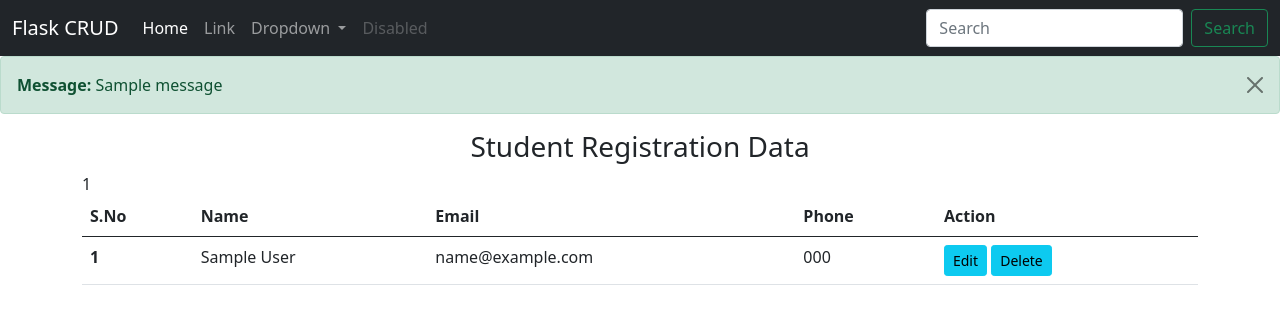
After one commit to er-gagan/Flask-Crud-App, a Flask app: page /show in a window 1280 px wide. The commit adds this page. Shown: the top 324 px of the page. Run offline with Flask 2, Linux system fonts and the light colour scheme; tables that the repository leaves empty hold one stand-in row (values such as "Sample post"); one stand-in notice (Sample message) is shown.

Commit message:
Adding Delete Functionality
Adding Delete Functionality
Edit Functionality Added

```diff
--- a/FlaskCRUDenv/Flask CRUD/main.py
+++ b/FlaskCRUDenv/Flask CRUD/main.py
@@ -1,4 +1,4 @@
-from flask import Flask, render_template, request, flash
+from flask import Flask, render_template, request, flash, redirect
 from flask_sqlalchemy import SQLAlchemy
 
 app = Flask(__name__)
@@ -26,4 +26,20 @@ def home():
         flash("Data Stored Into Database")
     return render_template("Pages/home.html")
 
+@app.route('/show')
+def show():
+    data = Students.query.all()
+    return render_template("pages/show.html", data=data)
+
+
+
+
+@app.route('/delete')
+def delete():
+    id = request.args.get('id')
+    Students.query.filter_by(id = id).delete()
+    db.session.commit()
+    flash("Student Data Successfully Delete into Database")
+    return redirect("/show")
+
 app.run(debug=True)
--- /dev/null
+++ b/FlaskCRUDenv/Flask CRUD/templates/Pages/show.html
@@ -0,0 +1,78 @@
+{% extends 'base.html' %}
+
+{% block info %}
+{% with messages = get_flashed_messages() %}
+{% if messages %}
+{% for message in messages %}
+<div class="alert alert-success alert-dismissible fade show" role="alert">
+    <span><strong> Message: </strong>{{ message }}</span>
+    <button type="button" class="btn-close" data-bs-dismiss="alert" aria-label="Close"></button>
+</div>
+{% endfor %}
+{% endif %}
+{% endwith %}
+{% endblock info %}
+
+
+{% block body %}
+<div class="container">
+    <div class="text-center mt-3">
+        <h3>Student Registration Data</h3>
+    </div>
+    <table class="table">
+        <thead>
+            <tr>
+                <th scope="col">S.No</th>
+                <th scope="col">Name</th>
+                <th scope="col">Email</th>
+                <th scope="col">Phone</th>
+                <th scope="col">Action</th>
+            </tr>
+        </thead>
+        <tbody>
+            {% for d in data %}
+            <tr>
+                <th scope="row">{{loop.index}}</th>
+                <td>{{d.Name}}</td>
+                <td>{{d.Email}}</td>
+                <td>{{d.Phone}}</td>
+                {# href="/edit?id={{d.id}} #}
+                {{d.id}}
+                <td><a data-bs-toggle="modal" data-bs-target="#editModal" class="btn btn-info btn-sm">Edit</a> <a
+                        href="/delete?id={{d.id}}" class="btn btn-info btn-sm">Delete</a></td>
+            </tr>
+            {% endfor %}
+        </tbody>
+    </table>
+</div>
+<!-- Modal -->
+<div class="modal fade" id="editModal" tabindex="-1" aria-labelledby="editModalLabel" aria-hidden="true">
+    <div class="modal-dialog">
+        <div class="modal-content">
+            <div class="modal-header">
+                <h5 class="modal-title" id="editModalLabel">Edit Student Data</h5>
+                <button type="button" class="btn-close" data-bs-dismiss="modal" aria-label="Close"></button>
+            </div>
+            <div class="modal-body">
+                <form action="/" method="POST">
+                    <div class="mb-3">
+                        <label for="Name" class="form-label">Name</label>
+                        <input required autofocus type="text" class="form-control" id="Name" name="Name">
+                    </div>
+                    <div class="mb-3">
+                        <label for="Email" class="form-label">Email</label>
+                        <input required type="email" class="form-control" id="Email" name="Email">
+                    </div>
+                    <div class="mb-3">
+                        <label for="Phone" class="form-label">Phone</label>
+                        <input required type="text" class="form-control" id="Phone" name="Phone">
+                    </div>
+                </form>
+            </div>
+            <div class="modal-footer text-center" style="display: block;">
+                <button type="button" class="btn btn-primary">Edit Data</button>
+            </div>
+        </div>
+    </div>
+</div>
+{% endblock body %}
--- a/FlaskCRUDenv/Flask CRUD/templates/base.html
+++ b/FlaskCRUDenv/Flask CRUD/templates/base.html
@@ -17,7 +17,7 @@
 
     <nav class="navbar navbar-expand-lg navbar-dark bg-dark">
         <div class="container-fluid">
-            <a class="navbar-brand" href="#">Navbar</a>
+            <a class="navbar-brand" href="/">Flask CRUD</a>
             <button class="navbar-toggler" type="button" data-bs-toggle="collapse"
                 data-bs-target="#navbarSupportedContent" aria-controls="navbarSupportedContent" aria-expanded="false"
                 aria-label="Toggle navigation">
```
Also changed, not shown: FlaskCRUDenv/Flask CRUD/templates/Pages/home.html (+8 -1 lines), 1 other file.
